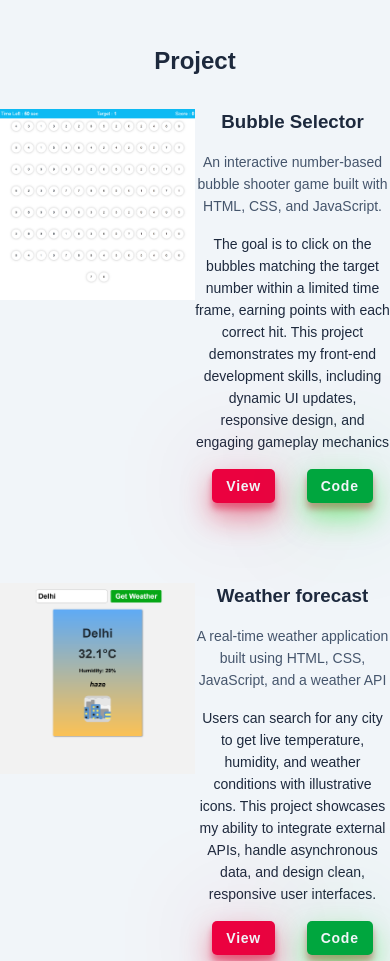
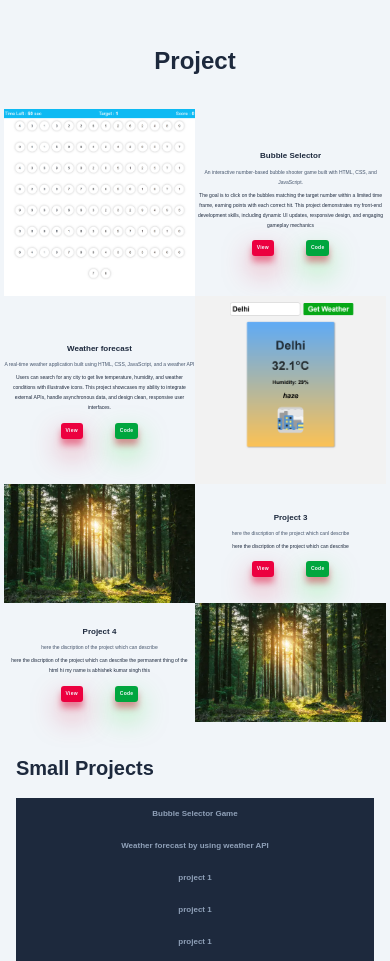
Before and after one commit to abhisingh0073/Portfolio-website, a plain HTML site: page index.html in a window 390 px wide. Shown: the part 1131-2092 px from the top of the page. Drawn offline with Linux system fonts and the light colour scheme; a web font is replaced by a local one.

Commit message:
Update project.css

```diff
--- a/project.css
+++ b/project.css
@@ -1,3 +1,108 @@
+/* xxs */
+
+@media(max-width: 420px){
+
+
+    .project_container{
+        display: grid;
+        grid-template-columns:1fr  1fr;
+        place-items: center;
+    }
+
+
+
+.project_disc1{
+    font-size: 5px;
+    margin: 0.2em 0;
+    line-height: 10px;
+}
+.project_disc2{
+    font-size:5px;
+    margin:0 0.5em ;
+    margin-bottom: 0.2em ;
+    line-height: 10px;
+
+
+}
+.project_btn{
+    font-size: var(--size-xxs);
+
+
+}
+
+.project_name{
+    display: none;
+}
+.project_subtitle{
+
+    display: block;
+    font-size: var(--size-xxs);
+}
+
+.project_desc{
+    margin-bottom: 0;
+    display: flex;
+    flex-direction: column;
+    gap: 0.1em;
+}
+
+
+.project_btn{
+    font-size: 5px;
+    padding-top: 1px;
+    border-radius: 3px;
+}
+
+
+.project_container{
+    display: grid;
+    width: 98%;
+    margin: 0 auto;
+    grid-template-areas:
+    'image1 content1'
+    'content2 image2'
+    'image3 content3'
+    'content4 image4';
+}
+
+.project_image1{
+    grid-area: image1;
+}
+.project_image2{
+    grid-area: image2;
+}
+.project_image3{
+    grid-area: image3;
+}
+.project_image4{
+    grid-area: image4;
+}
+
+.project_subtitel{
+    display: block;
+}
+
+.project_content1{
+    grid-area: content1;
+}
+.project_content2{
+    grid-area: content2;
+}
+.project_content3{
+    grid-area: content3;
+}
+.project_content4{
+    grid-area: content4;
+}
+
+
+ }
+
+
+
+
+
+
 /*xs */
 @media (min-width: 420px) {
 
```
